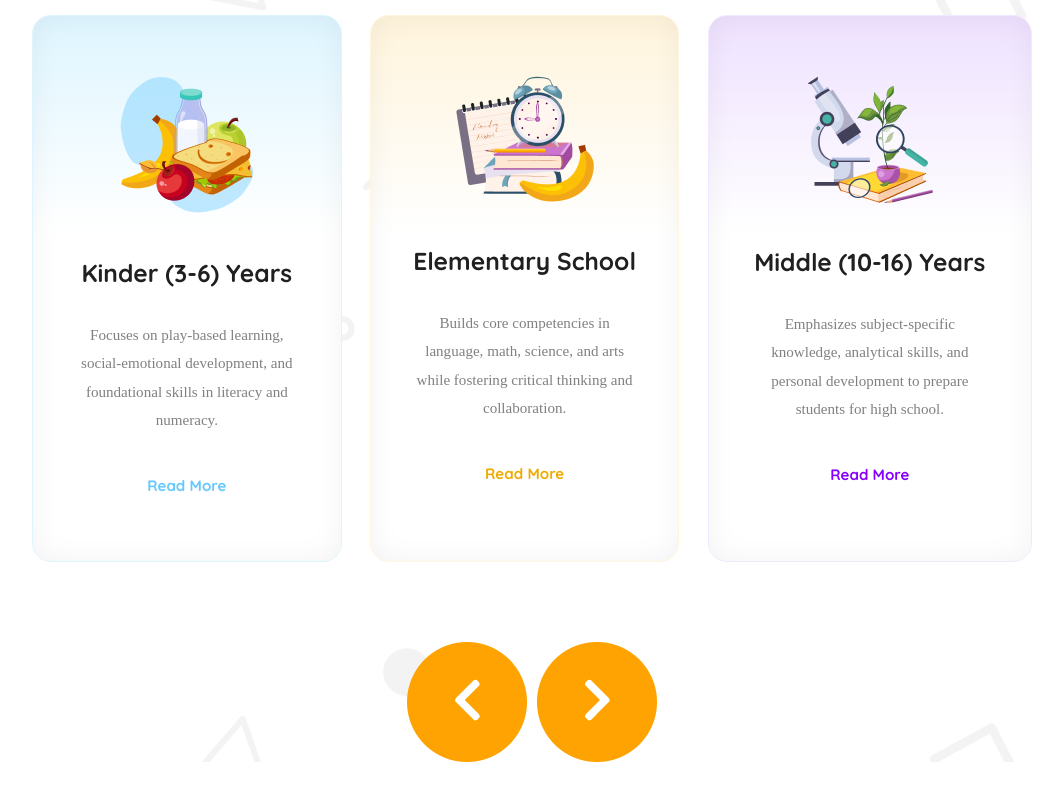
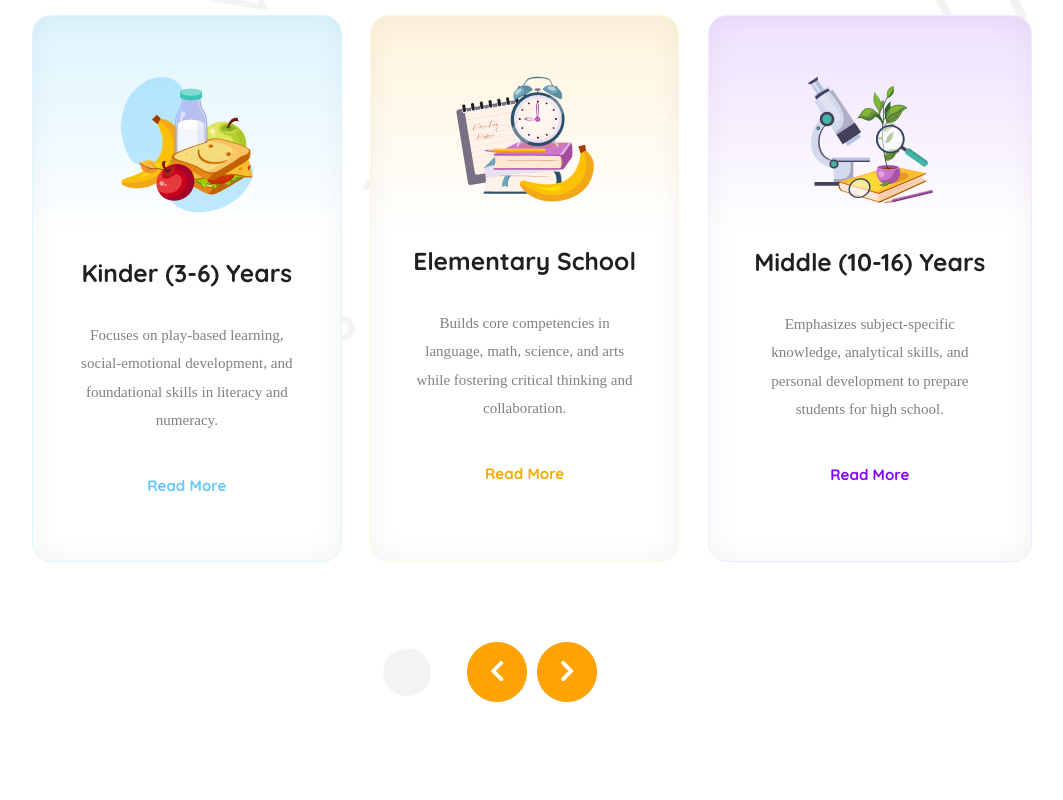
Before and after one commit to MdManjurulHoqueJony/B11A2ByJony, a plain HTML site: page index.html in a window 1280 px wide. Shown: the part 860-1660 px from the top of the page, without its empty margins (108-1171 px from the left). After the commit the page ends 1622 px from the top, so only its background shows below. Drawn offline with Linux system fonts and the light colour scheme.

Commit message:
curriculum-issue-2-fix

```diff
--- a/index.html
+++ b/index.html
@@ -74,8 +74,8 @@
                 </div>
             </div>
             <div class="prev-next">
-                <img src="./assets/left.png" alt="left">
-                <img src="./assets/right.png" alt="right">
+                <img src="./assets/left.png" alt="left" width="60px" height="60px">
+                <img src="./assets/right.png" alt="right"  width="60px" height="60px">
             </div>
         </section>
     </main>
```
